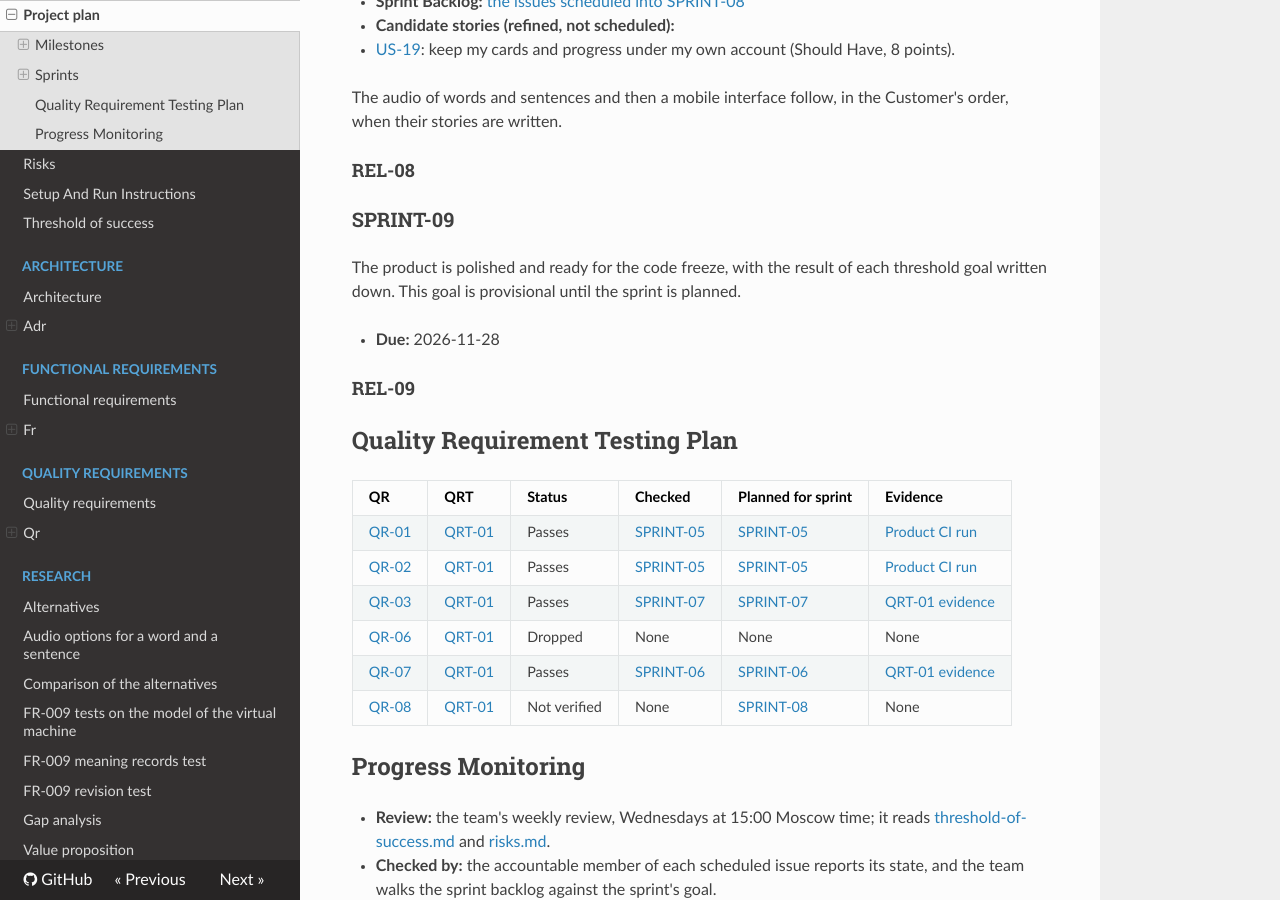
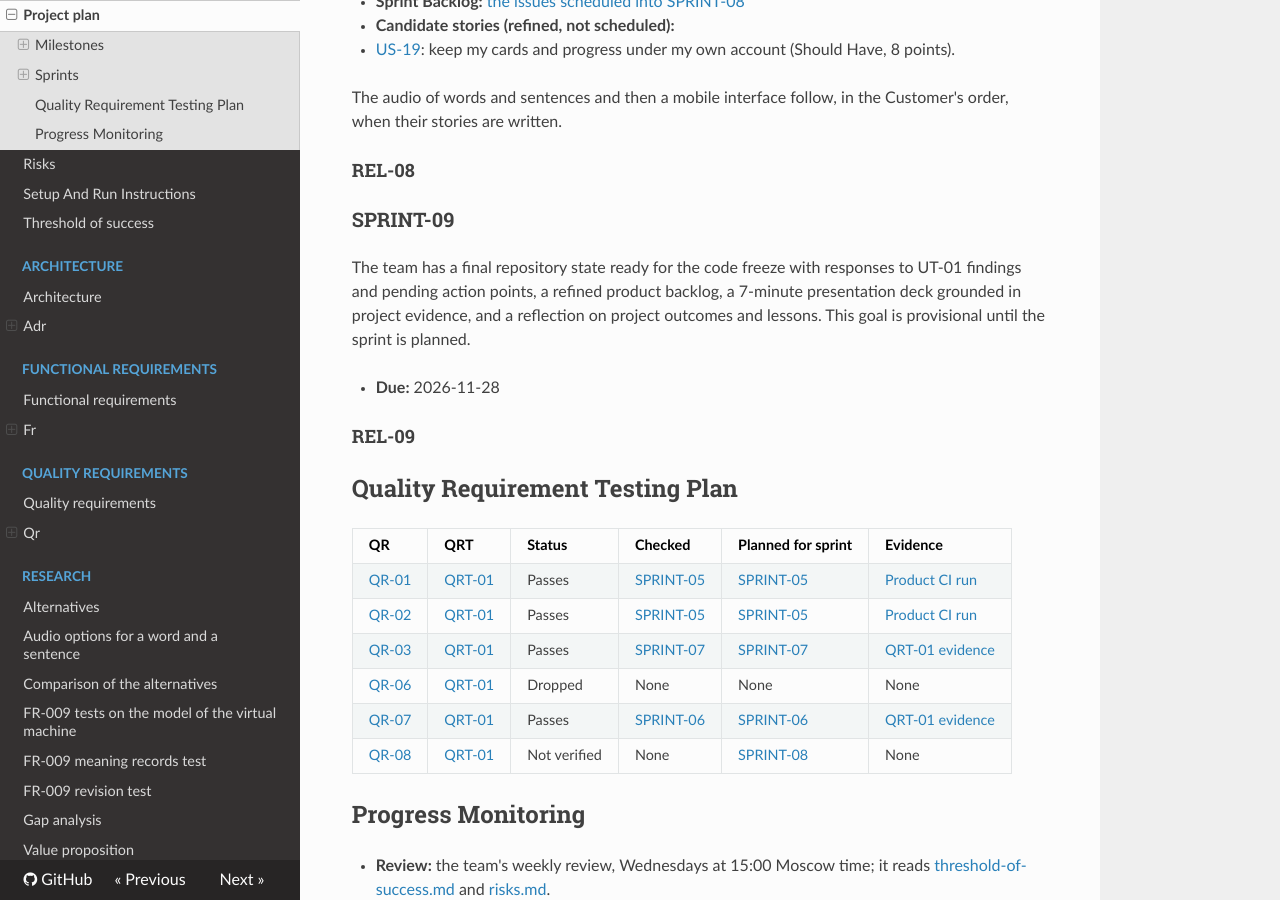
Before and after one commit to itpd-team-6/sentence-cards-generator-team-6, an MkDocs documentation site: the page built from docs/project-plan.md, in a window 1280 px wide and 900 px high, scrolled down 3258 px. Built offline with MkDocs 1.6.1, drawn with Linux system fonts in a browser that asks for light colours; nearby versions of some CDN libraries.

Commit message:
Plan Sprint 09 and refine US-10

```diff
--- a/docs/project-plan.md
+++ b/docs/project-plan.md
@@ -127,7 +127,7 @@ The audio of words and sentences and then a mobile interface follow, in the Cust
 
 ### SPRINT-09
 
-The product is polished and ready for the code freeze, with the result of each threshold goal written down.
+The team has a final repository state ready for the code freeze with responses to UT-01 findings and pending action points, a refined product backlog, a 7-minute presentation deck grounded in project evidence, and a reflection on project outcomes and lessons.
 This goal is provisional until the sprint is planned.
 
 - **Due:** 2026-11-28
```
